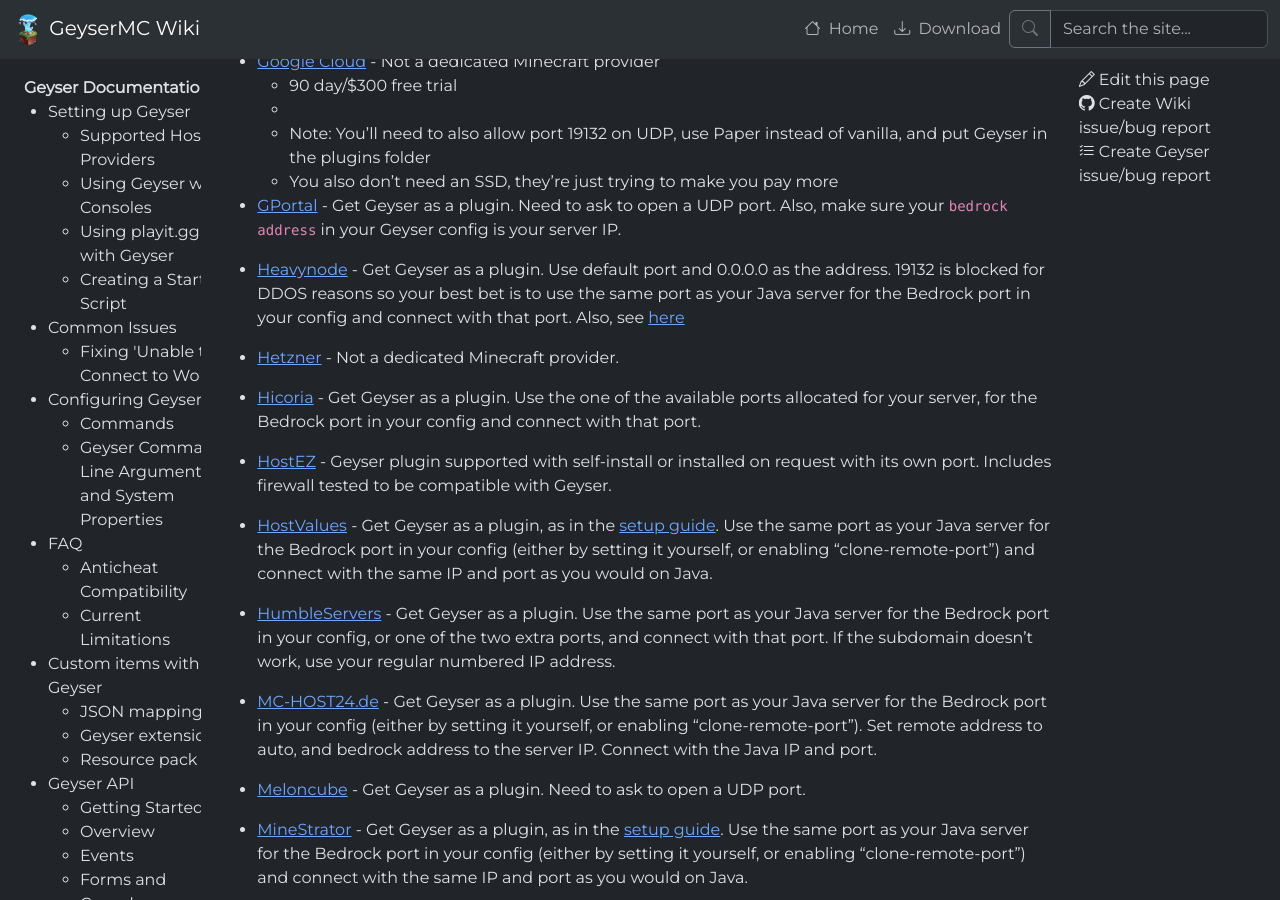
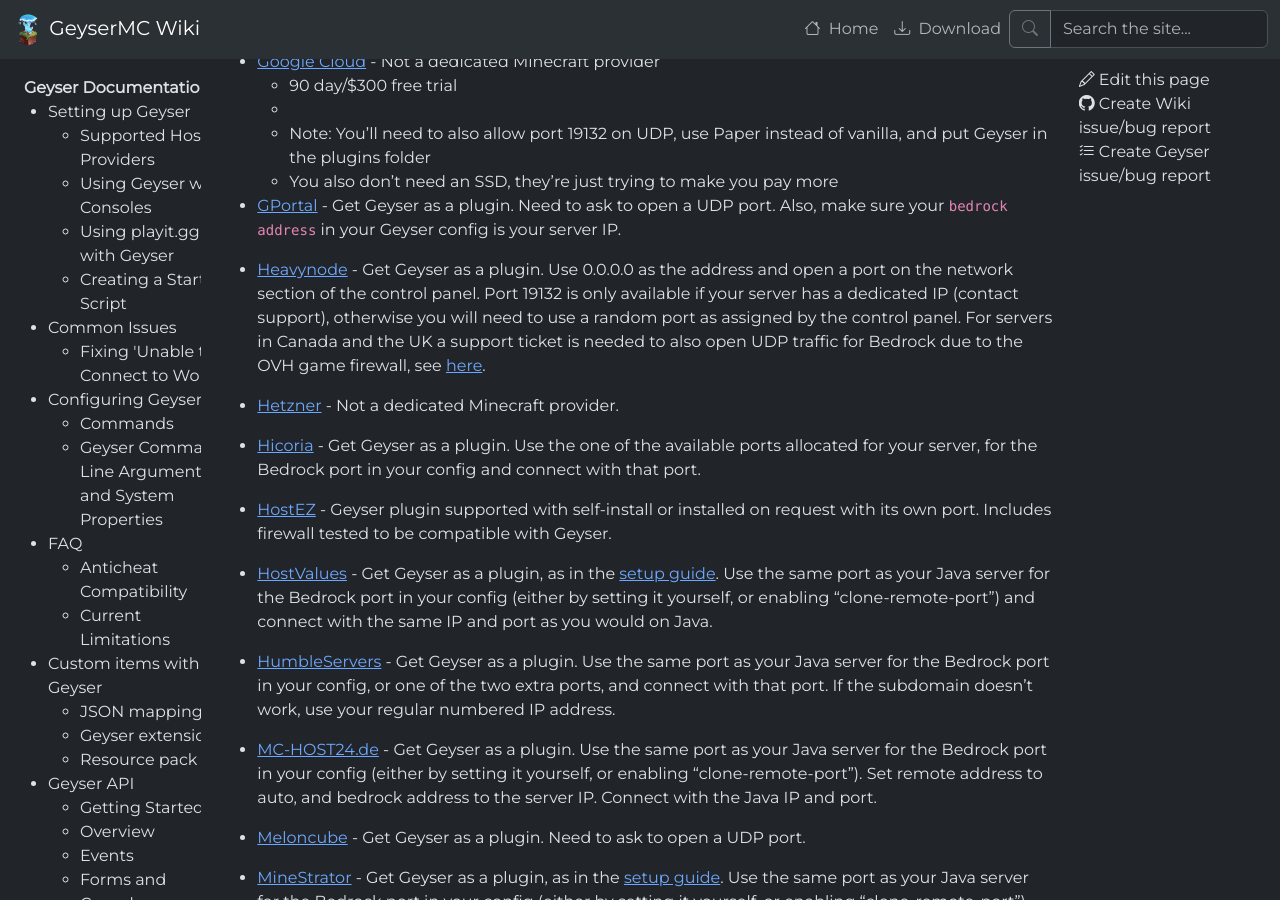
Before and after one commit to GeyserMC/GeyserWiki, a Jekyll site: the page built from _docs/geyser/supported-hosting-providers.md, in a window 1280 px wide and 900 px high, scrolled down 3679 px. Built offline with Jekyll 4.4.1, drawn with Linux system fonts in a browser that asks for light colours.

Commit message:
Update Geyser support details for HeavyNode (#174)
Update the details regarding the use of Geyser at HeavyNode (hosting provider).

```diff
--- a/_data/providers.json
+++ b/_data/providers.json
@@ -231,7 +231,7 @@
     {
       "name": "Heavynode",
       "url": "https://www.heavynode.com/",
-      "description": "Get Geyser as a plugin. Use default port and 0.0.0.0 as the address. 19132 is blocked for DDOS reasons so your best bet is to use the same port as your Java server for the Bedrock port in your config and connect with that port. Also, see [here](https://wiki.geysermc.org/geyser/fixing-unable-to-connect-to-world/#bedrock-players-can-connect-after-hitting-the-server-on-a-tcp-port-eg-on-java-or-a-website-on-the-same-server-or-only-people-who-also-play-on-java-edition-can-join-from-geyser)"
+      "description": "Get Geyser as a plugin. Use 0.0.0.0 as the address and open a port on the network section of the control panel. Port 19132 is only available if your server has a dedicated IP (contact support), otherwise you will need to use a random port as assigned by the control panel. For servers in Canada and the UK a support ticket is needed to also open UDP traffic for Bedrock due to the OVH game firewall, see [here](https://wiki.geysermc.org/geyser/fixing-unable-to-connect-to-world/#bedrock-players-can-connect-after-hitting-the-server-on-a-tcp-port-eg-on-java-or-a-website-on-the-same-server-or-only-people-who-also-play-on-java-edition-can-join-from-geyser)."
     },
     {
       "name": "Hetzner",
```
